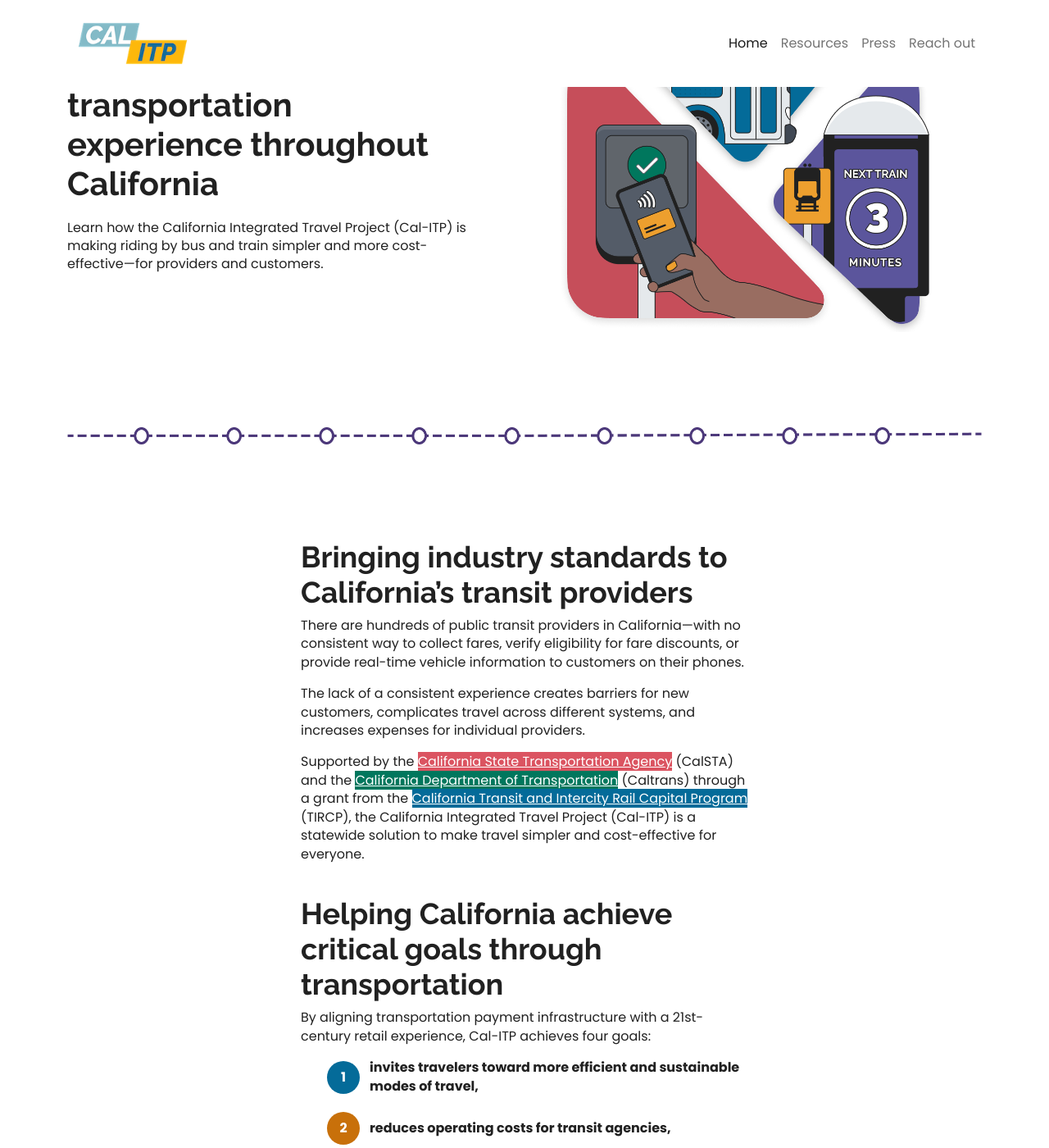
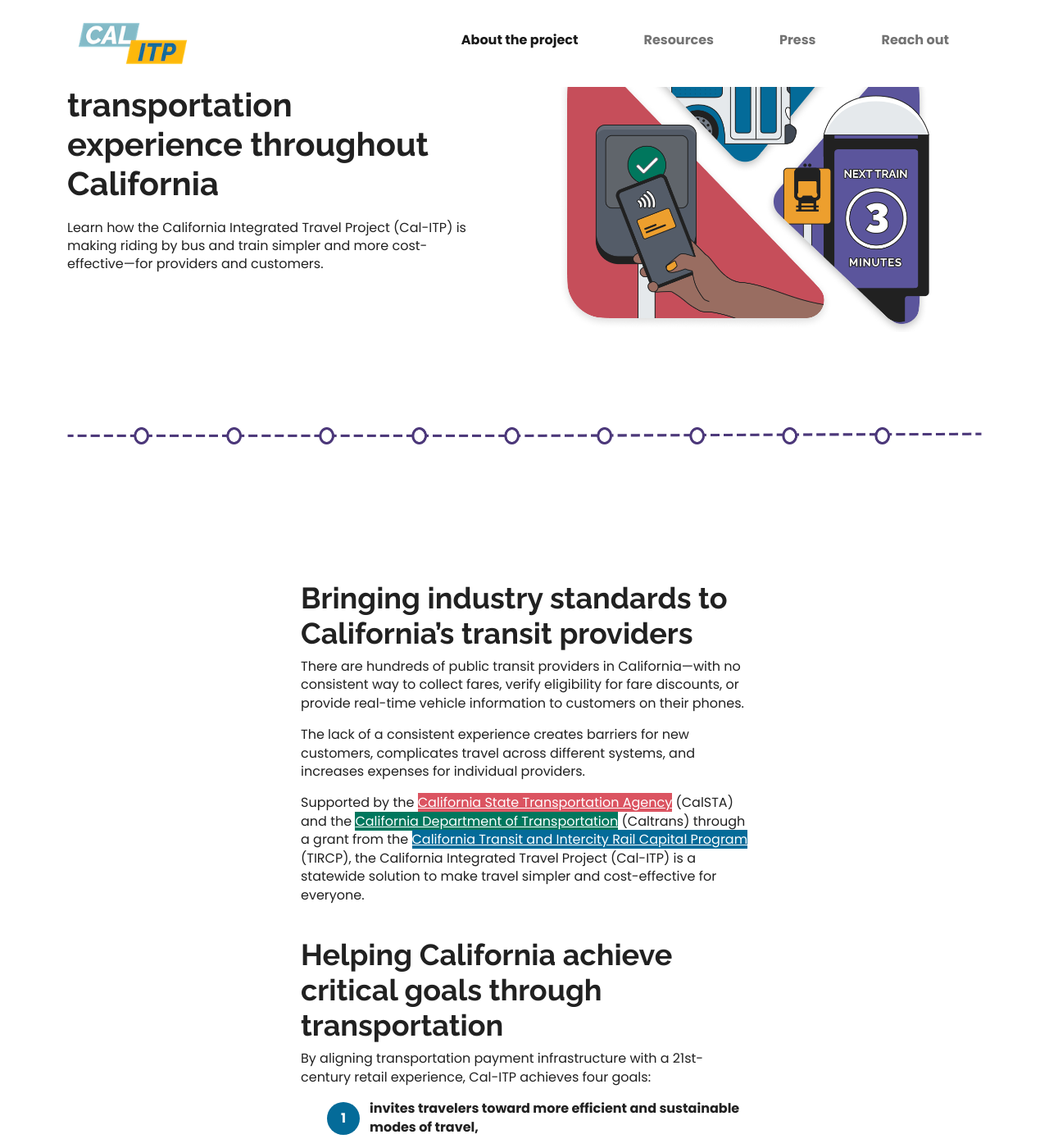
Before and after one commit to cal-itp/calitp.org, a Jekyll site: the page built from src/index.html, in a window 1280 px wide and 1400 px high. Shown: the whole window at 82% size. Built offline with Jekyll 4.4.1, drawn with Linux system fonts in a browser that asks for light colours.

```diff
--- a/src/_includes/header.html
+++ b/src/_includes/header.html
@@ -19,16 +19,16 @@
       <div class="navbar-collapse collapse justify-content-end" id="mainNav">
         <ul class="navbar-nav mb-2 mb-lg-0">
           <li class="nav-item">
-            <a class="nav-link active" aria-current="page" href="#">Home</a>
+            <a class="h4 nav-link active" aria-current="page" href="#">About the project</a>
           </li>
           <li class="nav-item">
-            <a class="nav-link" href="#">Resources</a>
+            <a class="h4 nav-link" href="#">Resources</a>
           </li>
           <li class="nav-item">
-            <a class="nav-link" href="#">Press</a>
+            <a class="h4 nav-link" href="#">Press</a>
           </li>
           <li class="nav-item">
-            <a class="nav-link" href="#">Reach out</a>
+            <a class="h4 nav-link" href="#">Reach out</a>
           </li>
         </ul>
       </div>
--- a/src/stylesheets/main.css
+++ b/src/stylesheets/main.css
@@ -21,6 +21,13 @@
   font-size: 30px;
 }
 
+h4,
+.h4 {
+  font-size: 1rem;
+  font-weight: 700;
+  line-height: 22.4px;
+}
+
 p,
 a,
 li {
@@ -28,6 +35,11 @@
   color: #212121;
   font-size: 16px;
   line-height: 140%;
+}
+
+.navbar {
+  --bs-navbar-nav-link-padding-x: 40px;
+  --bs-navbar-nav-link-padding-y: 40px;
 }
 
 picture.railway img {
@@ -299,8 +311,8 @@
   text-align: right;
 }
 
-#hamburger {
-  display: none;
+#about h2 {
+  margin-top: 50px;
 }
 
 @media (max-width: 1024px) {
```
